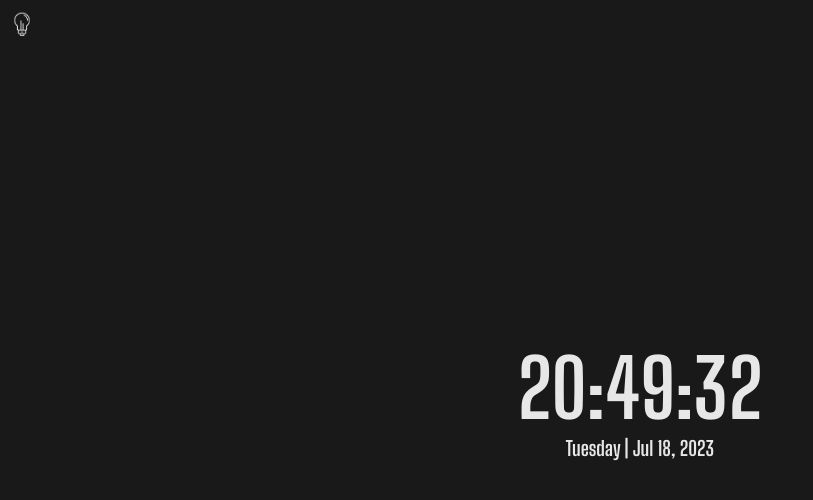
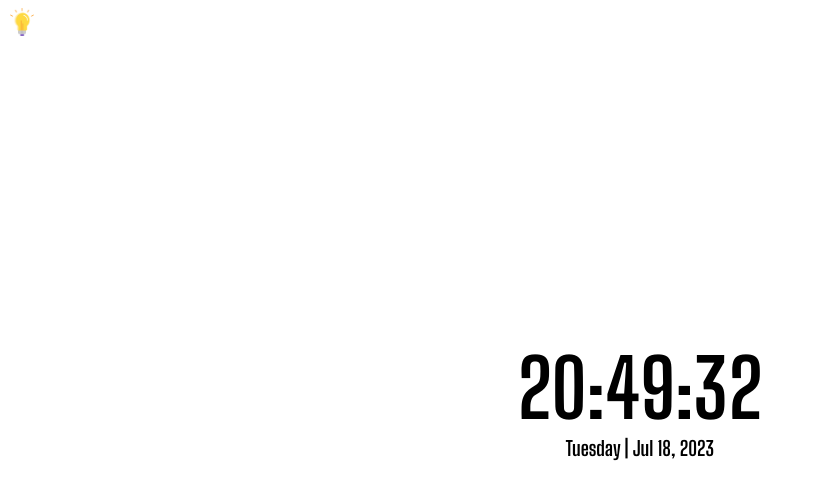
Before and after one commit to biancashiromoto/react-clock, a React (Vite) app: page / in a window 1280 px wide. Shown: the top 500 px of the page, without its empty margins (0-813 px from the left). Built offline with nearby package versions, Linux system fonts and the light colour scheme.

Commit message:
feat: Set isDarkModeOn state depending on the systems mode

```diff
--- a/src/components/Clock/Clock.jsx
+++ b/src/components/Clock/Clock.jsx
@@ -4,8 +4,12 @@
 import styles from './Clock.module.css';
 
 function Clock() {
+
+
   const [time, setTime] = useState(new Date());
-  const [isDarkModeOn, setIsDarkModeOn] = useState(true);
+  const [isDarkModeOn, setIsDarkModeOn] = useState(
+    window.matchMedia && window.matchMedia('(prefers-color-scheme: dark)').matches
+  );
 
   useEffect(() => {
     const timer = setInterval(() => {
@@ -37,7 +41,9 @@
         {formatTime(time)}
       </div>
       <button
-        onClick={ () => setIsDarkModeOn(prevState => !prevState) }
+        onClick={ () => {
+          setIsDarkModeOn(prevState => !prevState);
+        } }
         className={ `${styles['toggle-mode-button']} ${ !isDarkModeOn ? '' : styles['light-mode-button'] }` }
       />
     </div>
```
